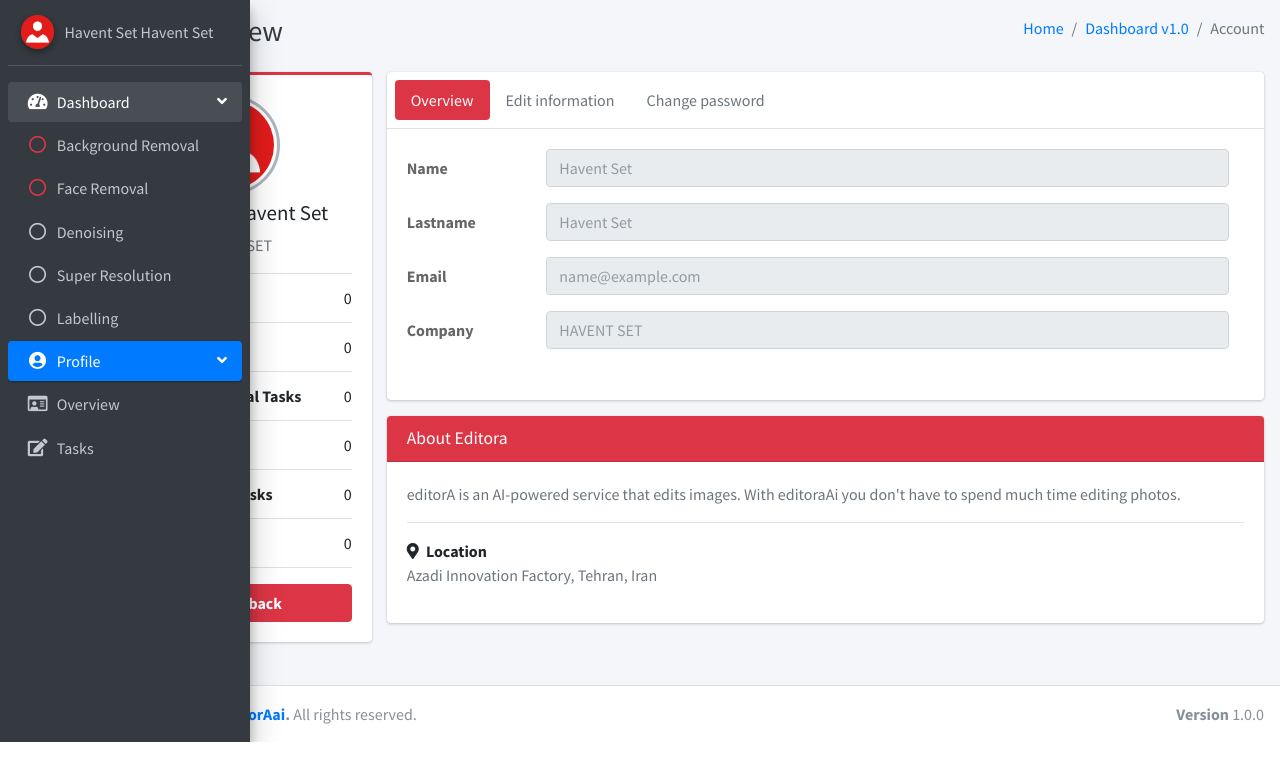
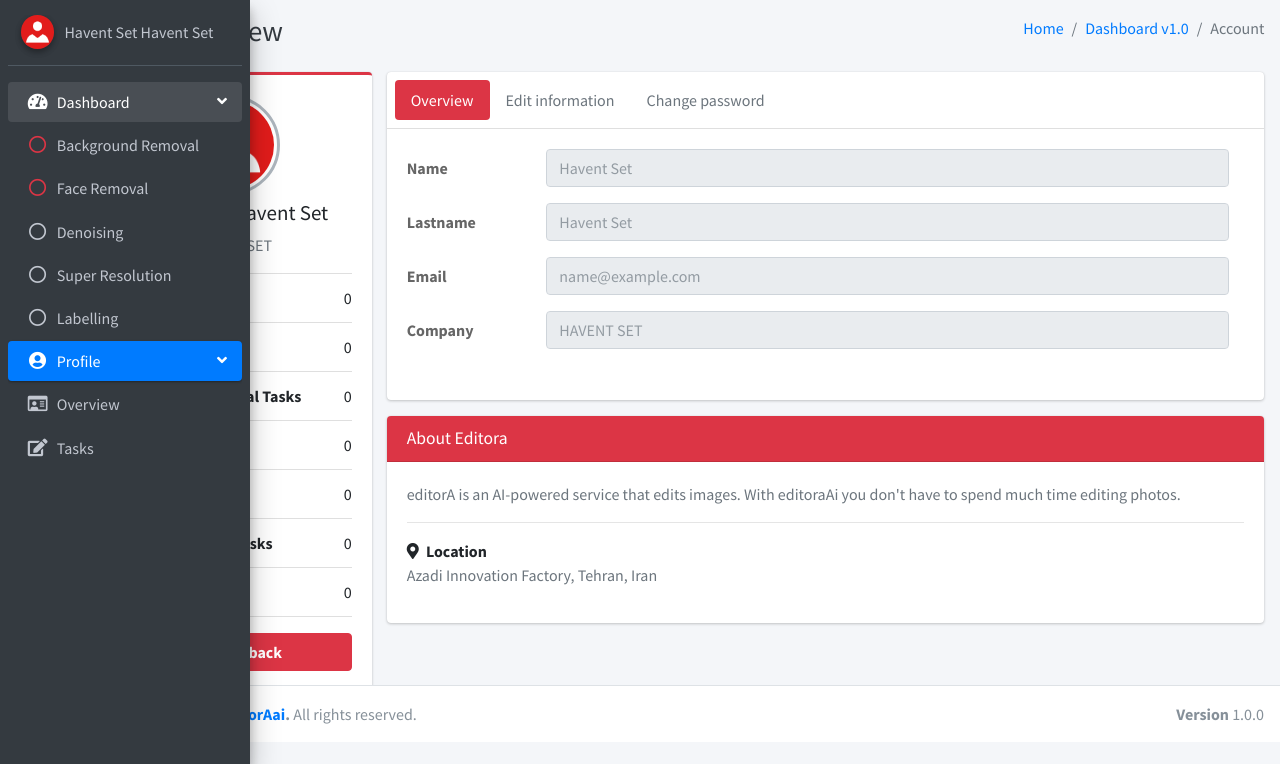
Before and after one commit to Editora-Ai/editora-ai, a Django app: page /dashboard/account in a window 1280 px wide. Shown: the part 58-822 px from the top of the page. Before the commit the page ends 800 px from the top, so only its background shows below. Run offline with Django 3.2, Linux system fonts and the light colour scheme; the visitor is signed in with stand-in values (Sample User, id 1); data that the repository does not hold is empty; parts of the project's set-up code (start-up, migrations or seed data) failed here and were passed over; some libraries are stand-ins or nearby versions.

Commit message:
fixing counting objects on accounts page.

```diff
--- a/temp_front/templates/temp_front/fr.html
+++ b/temp_front/templates/temp_front/fr.html
@@ -84,13 +84,13 @@
             </a>
             <ul class="nav nav-treeview">
               <li class="nav-item">
-                <a href="/dashboard/bgremoval" class="nav-link active">
+                <a href="/dashboard/bgremoval" class="nav-link">
              <i class="nav-icon far fa-circle text-danger"></i>
                   <p>Background Removal</p>
                 </a>
               </li>
               <li class="nav-item">
-                <a href="/dashboard/faceremoval" class="nav-link">
+                <a href="/dashboard/faceremoval" class="nav-link active">
                   <i class="nav-icon far fa-circle text-danger"></i>
                   <p>Face Removal</p>
                 </a>
--- a/temp_front/templates/temp_front/profile.html
+++ b/temp_front/templates/temp_front/profile.html
@@ -193,13 +193,16 @@
 
                 <ul class="list-group list-group-unbordered mb-3">
                   <li class="list-group-item">
-                    <b>All Tasks</b> <a class="float-right">{{ bgr_tasks|length }}</a>
+                    <b>All Tasks</b> <a class="float-right">{{ tasks }}</a>
                   </li>
                   <li class="list-group-item">
-                    <b>Successful Tasks</b> <a class="float-right">{{ success_tasks|length }}</a>
+                    <b>Successful Tasks</b> <a class="float-right">{{ success_tasks }}</a>
                   </li>
                   <li class="list-group-item">
-                    <b>Background Removal Tasks</b> <a class="float-right">{{ bgr_tasks|length }}</a>
+                    <b>Background Removal Tasks</b> <a class="float-right">{{ bgr_tasks.count }}</a>
+                  </li>
+                  <li class="list-group-item">
+                    <b>Face Removal Tasks</b> <a class="float-right">{{ fr_tasks.count }}</a>
                   </li>
                   <li class="list-group-item">
                     <b>Denoising Tasks</b> <a class="float-right">0</a>
--- a/temp_front/views.py
+++ b/temp_front/views.py
@@ -129,8 +129,10 @@ def account(request):
     else:
         company = " "
     user_bgr_tasks = BGR.objects.filter(owner=request.user).order_by('-date_created')
-    success_tasks = user_bgr_tasks.filter(status="success")
-    data = {'fullname': fullname, 'name': name, 'bgr_tasks': user_bgr_tasks,
+    user_fr_tasks = FR.objects.filter(owner=request.user).order_by('-date_created')
+    all_tasks = (user_bgr_tasks.count()) + (user_fr_tasks.count())
+    success_tasks = user_bgr_tasks.filter(status="success").count() + user_fr_tasks.filter(status="success").count()
+    data = {'fullname': fullname, 'name': name, 'bgr_tasks': user_bgr_tasks, 'fr_tasks': user_fr_tasks, 'tasks': all_tasks,
             'company': company, 'success_tasks': success_tasks, "last": lastname, "email": email}
 
     return render(request, 'temp_front/profile.html', data)
```
